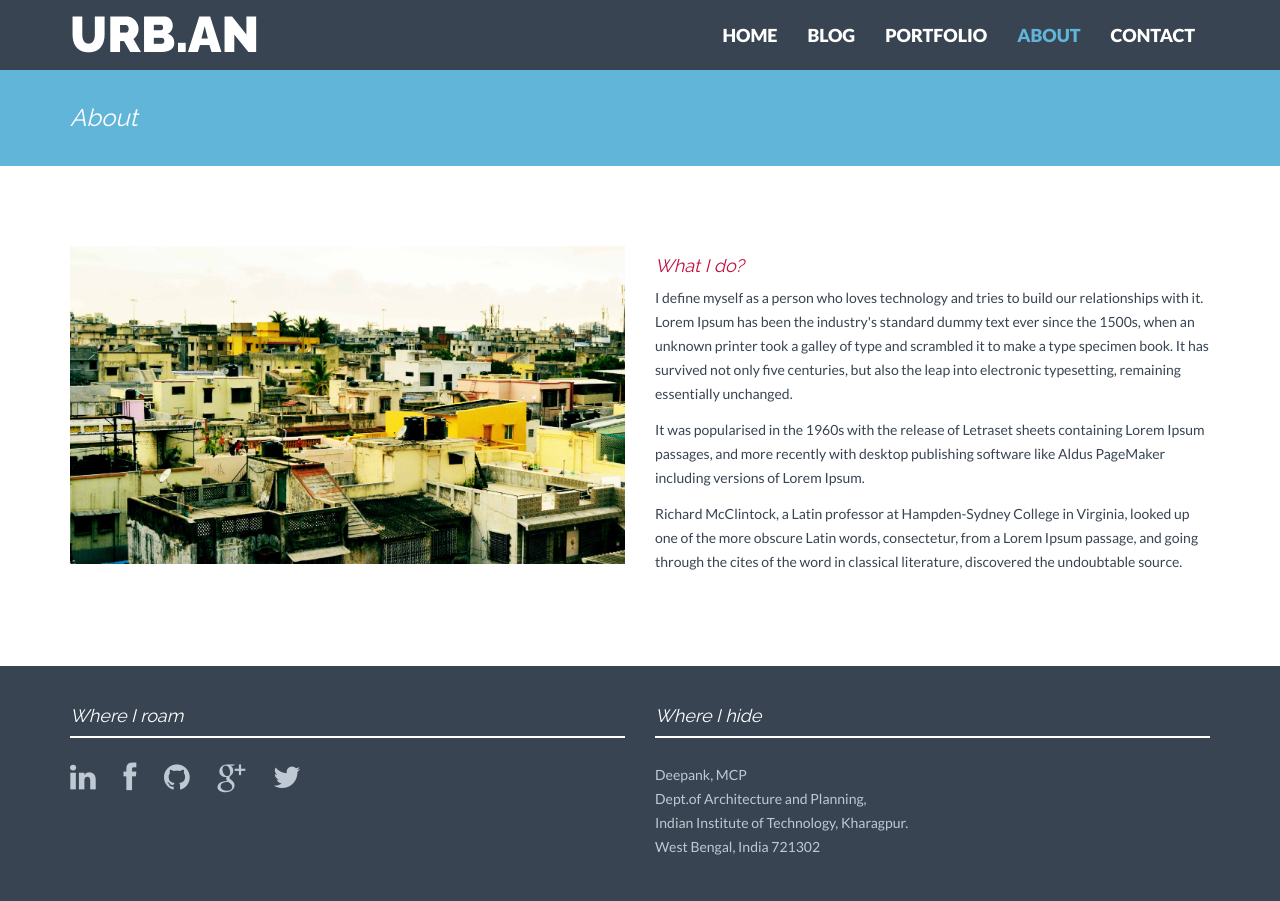
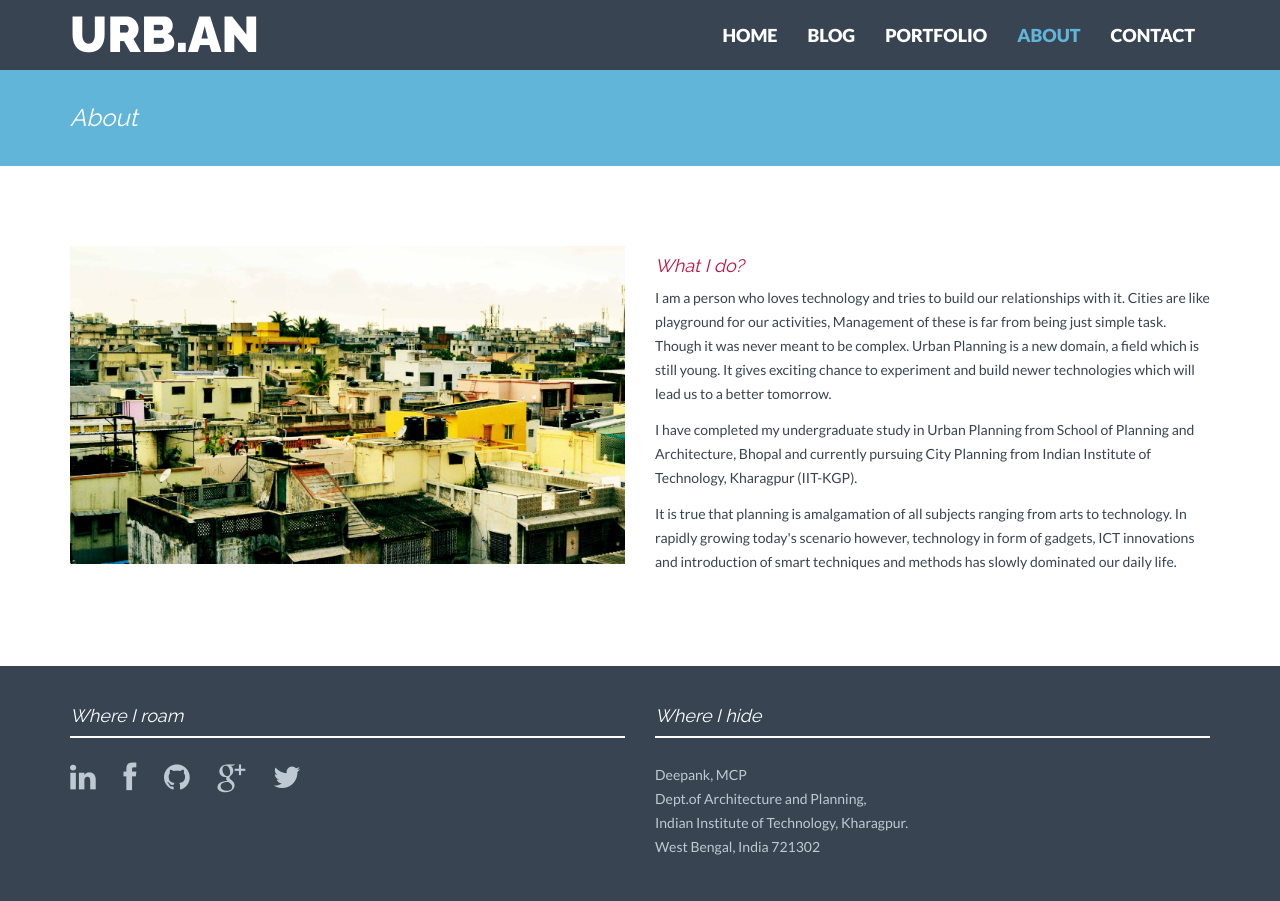
Before and after one commit to deepankverma/urb.an, a Jekyll site: the page built from about.html, in a window 1280 px wide. Built offline with Jekyll 4.4.1, drawn with Linux system fonts in a browser that asks for light colours; nearby versions of some CDN libraries.

Commit message:
Edited about myself

```diff
--- a/about.html
+++ b/about.html
@@ -11,9 +11,9 @@ permalink: /about/
         </div>
         <div class="col-lg-6">
             <h4>What I do?</h4>
-            <p>I define myself as a person who loves technology and tries to build our relationships with it. Lorem Ipsum has been the industry's standard dummy text ever since the 1500s, when an unknown printer took a galley of type and scrambled it to make a type specimen book. It has survived not only five centuries, but also the leap into electronic typesetting, remaining essentially unchanged. </p>
-            <p>It was popularised in the 1960s with the release of Letraset sheets containing Lorem Ipsum passages, and more recently with desktop publishing software like Aldus PageMaker including versions of Lorem Ipsum.</p>
-            <p>Richard McClintock, a Latin professor at Hampden-Sydney College in Virginia, looked up one of the more obscure Latin words, consectetur, from a Lorem Ipsum passage, and going through the cites of the word in classical literature, discovered the undoubtable source.</p>
+            <p>I am a person who loves technology and tries to build our relationships with it. Cities are like playground for our activities, Management of these is far from being just simple task. Though it was never meant to be complex. Urban Planning is a new domain, a field which is still young. It gives exciting chance to experiment and build newer technologies which will lead us to a better tomorrow. </p>
+            <p>I have completed my undergraduate study in Urban Planning from School of Planning and Architecture, Bhopal and currently pursuing City Planning from Indian Institute of Technology, Kharagpur (IIT-KGP).</p>
+            <p>It is true that planning is amalgamation of all subjects ranging from arts to technology. In rapidly growing today's scenario however, technology in form of gadgets, ICT innovations and introduction of smart techniques and methods has slowly dominated our daily life. </p>
              <!--<p><br/><a href="/contact/" class="btn btn-theme">Contact Us</a></p>-->
         </div>
     </div><! --/row -->
```
